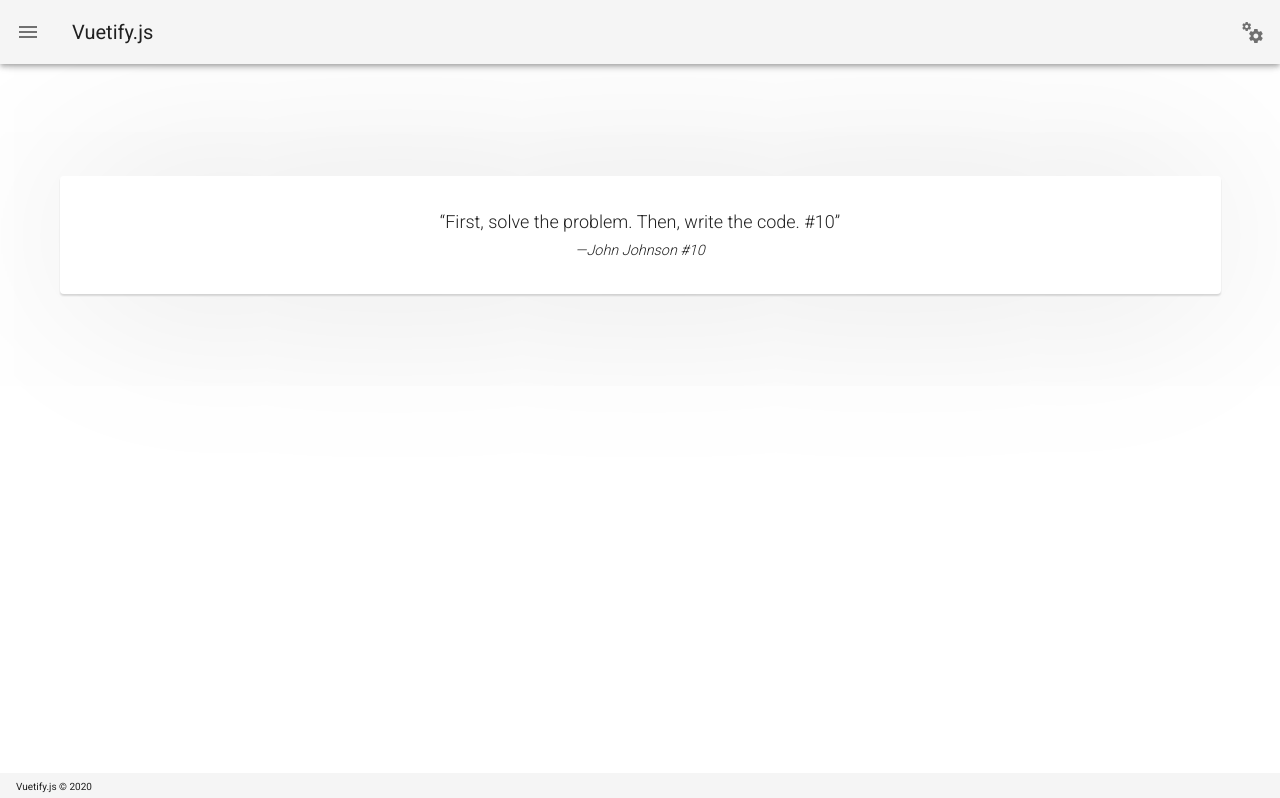
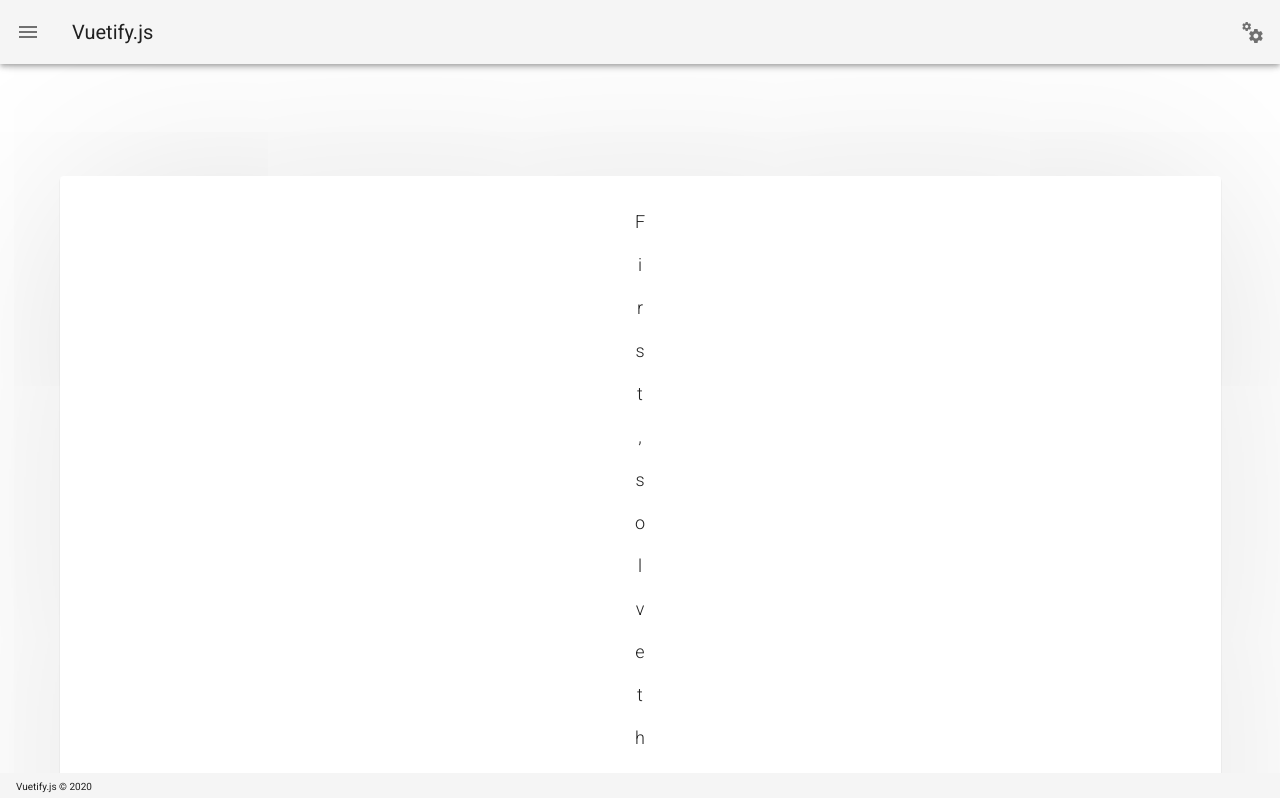
Before and after one commit to trastanechora/pi, a Nuxt app: page /random in a window 1280 px wide. Shown: the top 798 px of the page. Built offline with nearby package versions, Linux system fonts and the light colour scheme.

Commit message:
Modify qoute card component to parse paragraphs

```diff
--- a/components/QuoteCard.vue
+++ b/components/QuoteCard.vue
@@ -3,10 +3,13 @@
     <v-layout>
       <v-flex class="text-center" @click="getRandomQuote">
         <blockquote class="blockquote">
-          &#8220;{{ quote.content }}&#8221;
+          <!-- &#8220;{{ quote.content }}&#8221; -->
+          <p v-for="paragraph in quote.content" :key="paragraph.id">
+            {{ paragraph }}
+          </p>
           <footer>
             <small>
-              <em>&mdash;{{ quote.author }}</em>
+              <em>&mdash;{{ quote.author.name }}</em>
             </small>
           </footer>
         </blockquote>
@@ -26,6 +29,9 @@ export default {
       type: Function,
       default: () => {}
     }
+  },
+  mounted() {
+    console.warn('>>> Check quote: ', this.quote)
   }
 }
 </script>
```
